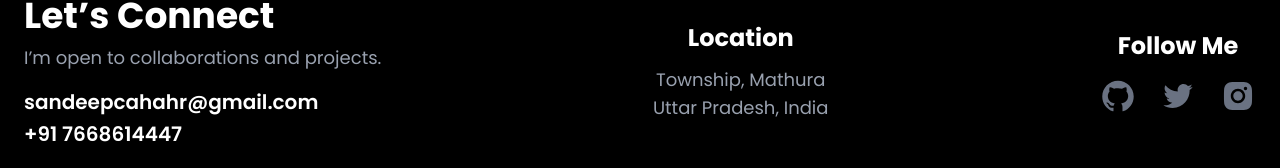
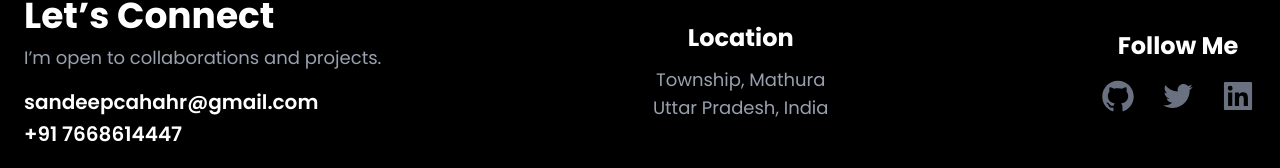
Before and after one commit to Sandeep-cloud331/portfolioSite, a React (Vite) app: page / in a window 1280 px wide. Shown: the part 3253-3421 px from the top of the page. Built offline with nearby package versions, Linux system fonts and the light colour scheme.

Commit message:
Added linkedin profile

```diff
--- a/src/components/footer.tsx
+++ b/src/components/footer.tsx
@@ -1,7 +1,7 @@
 import {
   AiFillGithub,
   AiOutlineTwitter,
-  AiFillInstagram,
+  AiFillLinkedin,
 } from "react-icons/ai";
 
 export const Footer = () => {
@@ -53,11 +53,11 @@ export const Footer = () => {
               <AiOutlineTwitter />
             </a>
             <a
-              href="https://www.instagram.com/sandeep_chahar4"
-              aria-label="Instagram"
+              href="https://www.linkedin.com/in/sandeep-chahar-a0620024a/"
+              aria-label="LinkedIn"
               className="text-gray-500 hover:text-white transition text-4xl transform hover:scale-110"
             >
-              <AiFillInstagram />
+              <AiFillLinkedin />
             </a>
           </div>
         </div>
```
